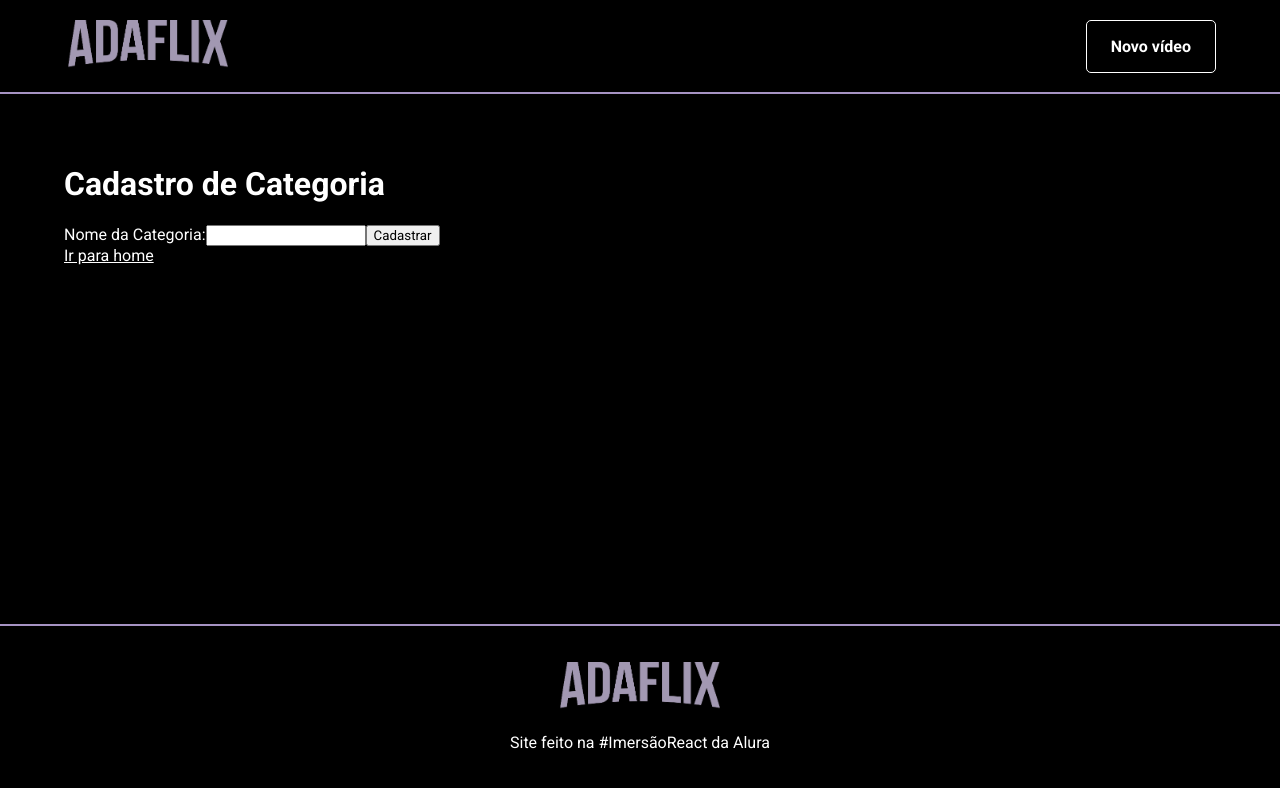
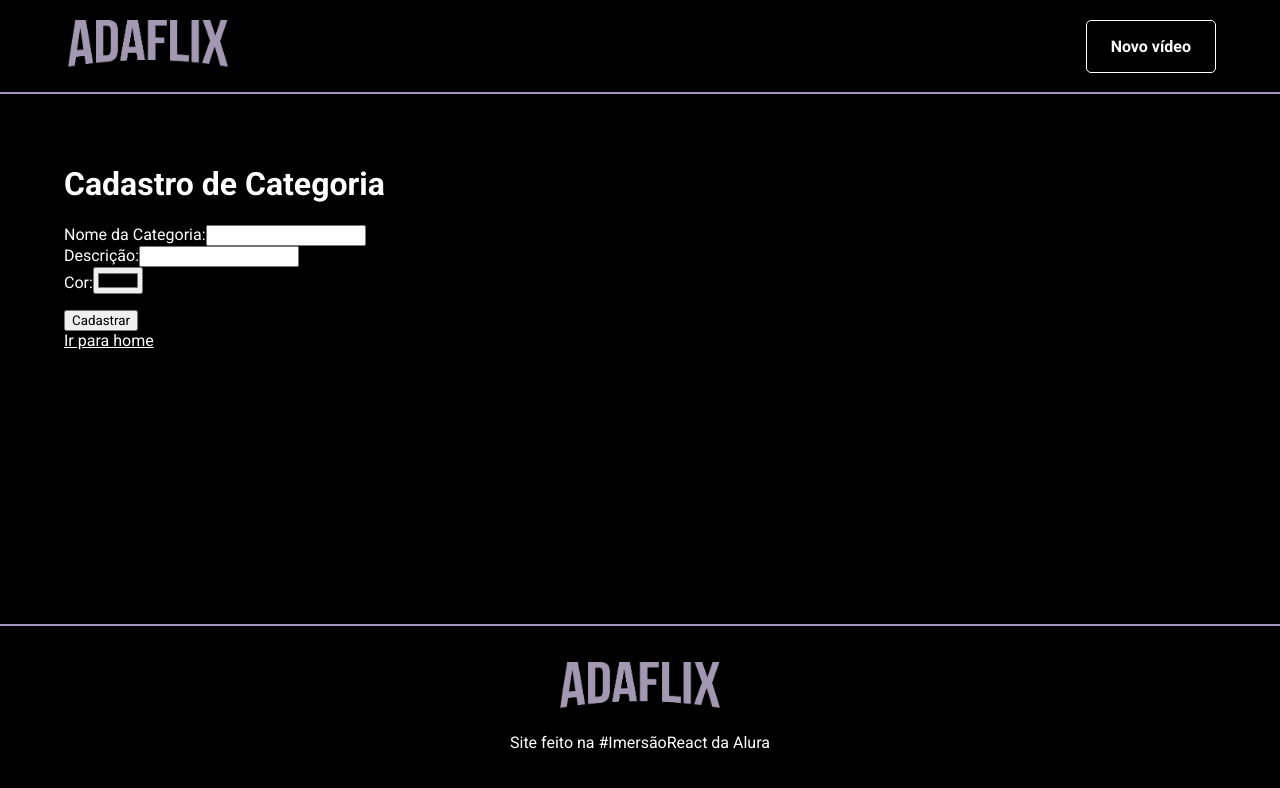
Before and after one commit to aamandafelix/adaflix, a React (Create React App) app: page /cadastro/categoria in a window 1280 px wide. Shown: the top 788 px of the page. Built offline with nearby package versions, Linux system fonts and the light colour scheme.

Commit message:
Add category register form

```diff
--- /dev/null
+++ b/src/components/FormField/index.tsx
@@ -0,0 +1,27 @@
+import React, { ChangeEventHandler } from 'react';
+
+interface FormFieldProps {
+  label: string;
+  type: string;
+  name: string;
+  value: string;
+  onChange: ChangeEventHandler;
+}
+
+function FormField({ label, type, name, value, onChange }: FormFieldProps) {
+  return (
+    <div>
+      <label>
+        {label}
+        <input
+          type={type}
+          name={name}
+          value={value}
+          onChange={(onChange)}
+        />
+      </label>
+    </div>
+  );
+}
+
+export default FormField;
--- a/src/pages/register/Category/index.tsx
+++ b/src/pages/register/Category/index.tsx
@@ -1,26 +1,83 @@
-import React from 'react';
+import React, { useState, ChangeEvent, FormEvent } from 'react';
 import PageDefault from '../../../components/PageDefault';
 import { Link } from 'react-router-dom';
+import FormField from '../../../components/FormField';
+
+interface FormData {
+  name: string;
+  description: string;
+  color: string;
+}
 
 function RegisterCategory() {
+  const initialFormData = {
+    name: '',
+    description: '',
+    color: '',
+  };
+  const [formData, setFormData] = useState<FormData>(initialFormData);
+  const [categories, setCategories] = useState<FormData[]>([]);
+
+  function setData(key: string, value: string) {
+    setFormData({
+      ...formData,
+      [key]: value,
+    });
+  }
+
+  function handleChange(
+    event: ChangeEvent<HTMLInputElement | HTMLTextAreaElement>
+  ) {
+    const { name, value } = event.target;
+    setData(name, value);
+  }
+
+  function handleSubmit(event: FormEvent<HTMLFormElement>) {
+    event.preventDefault();
+
+    setCategories([...categories, formData]);
+    setFormData(initialFormData);
+  }
+
   return (
     <PageDefault>
       <h1>Cadastro de Categoria</h1>
 
-      <form>
+      <form onSubmit={handleSubmit}>
+        <FormField
+          label="Nome da Categoria:"
+          type="text"
+          name="name"
+          value={formData.name}
+          onChange={handleChange}
+        />
+        <FormField
+          label="Descrição:"
+          type="text"
+          name="description"
+          value={formData.description}
+          onChange={handleChange}
+        />
+        <FormField
+          label="Cor:"
+          type="color"
+          name="color"
+          value={formData.color}
+          onChange={handleChange}
+        />
 
-        <label>
-          Nome da Categoria:
-          <input
-            type="text"
-          />
-        </label>
+        <ul>
+          {categories.map((category, index) => (
+            <li key={`${category}${index}`}>
+              {category.name}
+            </li>
+          ))}
+        </ul>
 
         <button>
           Cadastrar
         </button>
       </form>
-
 
       <Link to="/">
         Ir para home
```
